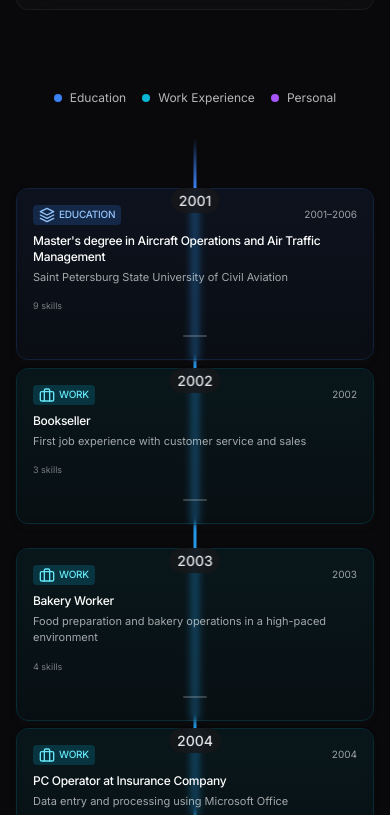
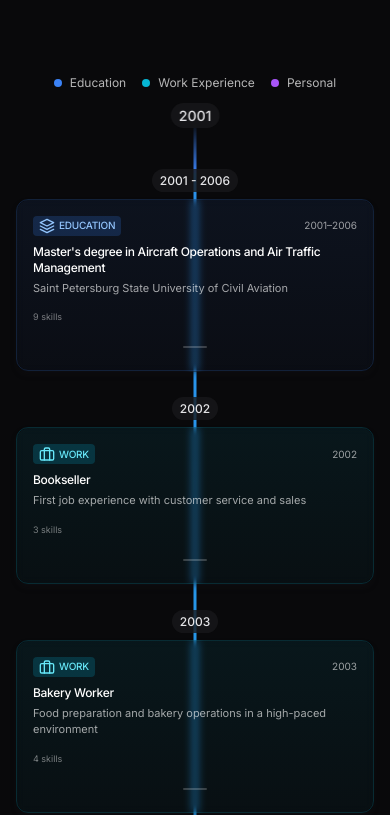
Before and after one commit to fiboboy/cv-website, a Next.js app in the folder web/: page / in a window 390 px wide. Shown: the part 1185-2000 px from the top of the page. Built offline with nearby package versions, Linux system fonts and the light colour scheme.

Commit message:
feat: improve timeline and mobile experience
Update timeline display, navigation and content. Add fixed year markers, adjust skills, improve mobile scrolling.

```diff
--- a/web/src/components/ui/Timeline.tsx
+++ b/web/src/components/ui/Timeline.tsx
@@ -335,7 +335,7 @@ const rawTimelineData: TimelineItem[] = [
     endYear: 2021,
     title: "UX/UI Design Studies",
     description: "Learning UX/UI principles and practical application in student projects",
-    category: 'education',
+    category: 'personal',
     skills: [
       { name: 'UX/UI Design', weight: 7 },
       { name: 'User Experience Focus', weight: 7 },
@@ -371,8 +371,8 @@ const rawTimelineData: TimelineItem[] = [
   {
     startYear: 2015,
     endYear: 2022,
-    title: "OSINT & Drone Operation",
-    description: "Open Source Intelligence gathering and professional drone piloting",
+    title: "OSINT as a hobby",
+    description: "Open Source Intelligence gathering and drone piloting",
     category: 'personal',
     skills: [
       { name: '3D Modeling & Drone Operation', weight: 8 },
--- a/web/src/components/ui/timeline/DesktopTimeline.tsx
+++ b/web/src/components/ui/timeline/DesktopTimeline.tsx
@@ -45,63 +45,75 @@ export function DesktopTimeline({
 
   // Формируем маркеры лет для отображения на таймлайне
   const yearMarkers = useMemo(() => {
-    const markers = [];
+    type YearMarker = {
+      year: number;
+      position: number;
+    };
 
-    // Определяем интервал для отображения маркеров
-    // Показываем каждый год, если всего лет мало, иначе делаем интервал больше
-    const interval = numYears <= 15 ? 1 : Math.ceil(numYears / 10);
+    const markers: YearMarker[] = [];
 
-    // Логика для расчета годов, которые будут отображаться
-    // Начинаем с начального года и идем до конечного с шагом interval
-    for (let year = yearStart; year <= yearEnd; year += interval) {
-      // Получаем позицию для текущего года
-      const yPosition = getYearPosition(year, yearStart, yearEnd, numYears);
+    // Фиксированные годы, которые всегда должны отображаться
+    const fixedYears = [1984, 2001, 2004, 2009, 2014, 2019];
 
+    // Добавляем все фиксированные годы в диапазоне
+    fixedYears.forEach(year => {
+      if (year >= yearStart && year <= yearEnd) {
         markers.push({
           year,
-        position: yPosition,
+          position: getYearPosition(year, yearStart, yearEnd, numYears),
         });
       }
+    });
 
-    // Также добавляем последний год, если он не был добавлен интервалом
-    if (markers[markers.length - 1]?.year !== yearEnd) {
+    // Всегда добавляем 2025 год после последней карточки
+    const lastCardYear = Math.max(
+      ...processedLeftItems.map(item => item.endYear),
+      ...processedRightItems.map(item => item.endYear)
+    );
+
+    const lastCardPosition = Math.max(
+      ...processedLeftItems.map(item => item.basePosition + item.height),
+      ...processedRightItems.map(item => item.basePosition + item.height)
+    );
+
+    // Добавляем 2025 год с отступом от последней карточки
     markers.push({
-        year: yearEnd,
-        position: contentHeight,
+      year: 2025,
+      position: lastCardPosition + 100, // 100px отступ от последней карточки
     });
-    }
+
+    // Сортируем маркеры по годам
+    markers.sort((a, b) => a.year - b.year);
 
     return markers;
-  }, [yearStart, yearEnd, numYears, contentHeight]);
+  }, [yearStart, yearEnd, numYears, contentHeight, processedLeftItems, processedRightItems]);
 
   return (
-    <div className="hidden md:block">
+    <div className="hidden md:block relative min-h-screen">
       {/* Desktop Timeline Legend */}
-      <div className="grid grid-cols-[1fr,auto,1fr] gap-0 relative z-[3]">
+      <div className="grid grid-cols-[1fr,auto,1fr] gap-0 relative z-[3] sticky top-0 py-4">
         <div className="col-span-3">
           <TimelineLegend isMobileView={false} />
         </div>
       </div>
 
+      {/* Main Timeline Container */}
+      <div className="relative" style={{ minHeight: `${totalTimelineHeight}px` }}>
         {/* Timeline center line */}
         <div className="absolute inset-0 flex justify-center z-[1]">
           <div className="relative w-[3px]"
             style={{
-            position: 'absolute',
-            top: '0px', // Start at the top with no offset
-            height: `${totalTimelineHeight}px`, // Full height without offset
+              height: `${totalTimelineHeight}px`,
             }}
           >
-          {/* Верхняя градиентная линия (начало в 1984) */}
+            {/* Верхняя градиентная линия */}
             <div
               className="absolute top-0 w-full bg-gradient-to-b from-transparent to-blue-500"
               style={{
                 height: '50px',
                 zIndex: 3
               }}
-          >
-            {/* Градиент для начала линии */}
-          </div>
+            />
 
             {/* Основная линия с улучшенным градиентом */}
             <div
@@ -113,9 +125,7 @@ export function DesktopTimeline({
                 backgroundSize: '100% 300%',
                 animation: 'gradientFlow 15s linear infinite'
               }}
-          >
-            {/* Основная линия с анимированным градиентом */}
-          </div>
+            />
 
             {/* Градиент внизу */}
             <div
@@ -124,57 +134,15 @@ export function DesktopTimeline({
                 top: `${contentHeight}px`,
                 height: '120px'
               }}
-          >
-            {/* Градиент для конца линии */}
-          </div>
-
-          {/* Улучшенный верхний градиент свечения */}
-          <div
-            className="absolute top-0 w-[15px] -left-[6px] blur-[8px] bg-gradient-to-b from-transparent to-blue-500/40"
-            style={{
-              height: '50px'
-            }}
             />
 
-          {/* Улучшенное свечение основной линии */}
-          <div
-            className="absolute w-[15px] -left-[6px] blur-[8px] timeline-glow"
+            {/* Эффекты свечения */}
+            <div className="absolute w-[15px] -left-[6px] blur-[8px] timeline-glow h-full"
               style={{
-              top: '50px',
-              height: `${contentHeight - 50}px`,
                 background: 'linear-gradient(to bottom, rgba(59, 130, 246, 0.4) 0%, rgba(6, 182, 212, 0.4) 33%, rgba(168, 85, 247, 0.4) 67%, rgba(59, 130, 246, 0.4) 100%)',
                 backgroundSize: '100% 300%',
-              animation: 'gradientFlow 15s linear infinite'
-            }}
-          />
-
-          {/* Улучшенный нижний градиент свечения */}
-          <div
-            className="absolute w-[15px] -left-[6px] blur-[8px] bg-gradient-to-b from-purple-500/40 to-transparent"
-            style={{
-              top: `${contentHeight}px`,
-              height: '120px'
-            }}
-          />
-
-          {/* Бегущая анимированная линия свечения - более яркая и плавная */}
-          <div
-            className="absolute inset-x-0 w-full h-[300px] pointer-events-none z-[2]"
-            style={{
-              top: '50px',
-              background: 'linear-gradient(to bottom, transparent, rgba(255, 255, 255, 0.05) 30%, rgba(255, 255, 255, 0.2) 50%, rgba(255, 255, 255, 0.05) 70%, transparent)',
-              animation: 'timelineGlow 8s ease-in-out infinite',
-              backgroundSize: '100% 300%',
-            }}
-          />
-
-          {/* Дополнительный эффект внешнего свечения */}
-          <div
-            className="absolute w-[25px] -left-[11px] h-full blur-[12px] opacity-20"
-            style={{
-              background: 'linear-gradient(to bottom, rgba(59, 130, 246, 0.3) 0%, rgba(6, 182, 212, 0.3) 33%, rgba(168, 85, 247, 0.3) 67%, rgba(59, 130, 246, 0.3) 100%)',
-              backgroundSize: '100% 300%',
-              animation: 'gradientFlow 15s linear infinite'
+                animation: 'gradientFlow 15s linear infinite',
+                opacity: 0.4
               }}
             />
           </div>
@@ -183,7 +151,7 @@ export function DesktopTimeline({
         {/* Content Grid */}
         <div className="grid grid-cols-[1fr,auto,1fr] gap-0 relative z-[2]">
           {/* Left column - Education and Other items */}
-        <div className="relative flex justify-end">
+          <div className="relative flex justify-end min-h-full">
             {leftItems.map((item, index) => {
               const cardId = `${item.category}-${item.startYear}-${item.title.replace(/\s+/g, '-')}`;
               const isCardExpanded = expandedCard?.id === cardId;
@@ -217,25 +185,12 @@ export function DesktopTimeline({
 
           {/* Center column - Year markers */}
           <div className="relative w-8 flex justify-center" style={{ zIndex: 3 }}>
-          {Array.from(new Set([
-            MIN_YEAR,
-            2001,
-            2004,
-            2009,
-            2014,
-            2019,
-            2025
-          ]))
-            .sort((a, b) => a - b)
-            .map(year => {
-              const yearPos = getPositionByYear(year);
-
-              return (
+            {yearMarkers.map(({ year, position }) => (
               <div
                 key={year}
                 className="absolute flex items-center justify-center h-6 -translate-y-1/2"
                 style={{
-                    top: `${yearPos}px`,
+                  top: `${position}px`,
                   transition: 'all 0.5s cubic-bezier(0.4, 0, 0.2, 1)',
                   zIndex: 3
                 }}
@@ -246,12 +201,11 @@ export function DesktopTimeline({
                   </span>
                 </div>
               </div>
-              );
-            })}
+            ))}
           </div>
 
           {/* Right column - Work items */}
-        <div className="relative flex justify-start">
+          <div className="relative flex justify-start min-h-full">
             {rightItems.map((item, index) => {
               const cardId = `${item.category}-${item.startYear}-${item.title.replace(/\s+/g, '-')}`;
               const isCardExpanded = expandedCard?.id === cardId;
@@ -283,6 +237,7 @@ export function DesktopTimeline({
             })}
           </div>
         </div>
+      </div>
 
       {/* Добавляем стили для анимации */}
       <style jsx global>{`
--- a/web/src/components/ui/timeline/MobileTimeline.tsx
+++ b/web/src/components/ui/timeline/MobileTimeline.tsx
@@ -19,65 +19,18 @@ export function MobileTimeline({
   // Сортируем карточки по году начала для правильного порядка отображения
   const sortedItems = [...processedItems].sort((a, b) => a.startYear - b.startYear);
 
-  // Находим минимальный и максимальный год для расчета масштаба
-  const minYear = Math.min(...sortedItems.map(item => item.startYear));
-  const maxYear = Math.max(...sortedItems.map(item => item.endYear));
-  const totalYears = maxYear - minYear;
+  // Находим минимальный и максимальный год
+  const minYear = 2001; // Фиксированный год начала
+  const maxYear = 2025; // Фиксированный год окончания
 
-  // Базовая высота для одного года (в пикселях)
-  const YEAR_HEIGHT = 180;
-
-  // Создание локальной карты годов для отображения маркеров лет
-  const yearMarkers = React.useMemo(() => {
-    const uniqueYears = new Set<number>();
-
-    // Добавляем все года из карточек
-    sortedItems.forEach(item => {
-      uniqueYears.add(item.startYear);
-      if (item.startYear !== item.endYear) {
-        uniqueYears.add(item.endYear);
-      }
-    });
-
-    // Добавляем промежуточные годы для более равномерного распределения маркеров
-    for (let year = minYear; year <= maxYear; year++) {
-      if (year % 2 === 0) { // Добавляем каждый второй год
-        uniqueYears.add(year);
-      }
-    }
-
-    return Array.from(uniqueYears).sort((a, b) => a - b);
-  }, [sortedItems, minYear, maxYear]);
-
-  // Функция для расчета позиции на основе года
-  const calculatePosition = (year: number) => {
-    return (year - minYear) * YEAR_HEIGHT + 50; // Добавляем отступ сверху
-  };
-
-  // Рассчитываем минимальную высоту контейнера
-  const minContainerHeight = (totalYears + 1) * YEAR_HEIGHT + 150; // Увеличиваем отступ снизу
-
-  // Функция для проверки перекрытия карточек
-  const getCardOffset = (index: number, currentYear: number) => {
-    if (index === 0) return 0;
-
-    // Проверяем предыдущие карточки на перекрытие
-    const previousCards = sortedItems.slice(0, index);
-    const currentPosition = calculatePosition(currentYear);
-
-    let offset = 0;
-    previousCards.forEach((prevItem, i) => {
-      const prevPosition = calculatePosition(prevItem.startYear);
-      const distance = currentPosition - prevPosition;
-
-      // Если карточки слишком близко друг к другу
-      if (distance < 100) {
-        offset = Math.max(offset, 100 - distance);
-      }
-    });
-
-    return offset;
-  };
+  // Вычисляем минимальную высоту контейнера
+  const minContainerHeight = Math.max(
+    sortedItems.reduce((height, item) => {
+      const cardHeight = item.height + item.verticalShift;
+      return Math.max(height, cardHeight);
+    }, 0) + 200, // Добавляем отступ для последнего года
+    600 // Минимальная высота
+  );
 
   return (
     <div className="md:hidden w-full">
@@ -116,44 +69,39 @@ export function MobileTimeline({
             />
           </div>
 
-          {/* Годовые маркеры */}
-          {yearMarkers.map(year => (
+          {/* Год 2001 в начале таймлайна */}
           <div
-              key={year}
             className="absolute left-1/2 transform -translate-x-1/2 flex items-center justify-center z-10"
-              style={{
-                top: `${calculatePosition(year)}px`,
-              }}
+            style={{ top: '-20px' }}
           >
             <div className="relative">
               <span className="text-sm font-medium text-zinc-200 select-none px-2 py-1 bg-zinc-900/80 backdrop-blur-sm rounded-full">
-                  {year}
+                {minYear}
               </span>
             </div>
           </div>
-          ))}
 
           {/* Карточки */}
-          <div className="relative z-[2] flex flex-col">
+          <div className="relative z-[2] pt-8">
             {sortedItems.map((item, index) => {
               const cardId = `${item.category}-${item.startYear}-${item.title.replace(/\s+/g, '-')}`;
               const isCardExpanded = expandedCard?.id === cardId;
 
-              // Расчет позиции карточки с учетом смещения
-              const basePosition = calculatePosition(item.startYear);
-              const offset = getCardOffset(index, item.startYear);
-
               return (
                 <div
                   key={index}
-                  className="w-full"
-                  style={{
-                    position: 'absolute',
-                    top: `${basePosition + offset}px`,
-                    left: 0,
-                    right: 0,
-                  }}
+                  className="w-full py-3"
                 >
+                  {/* Маркер года */}
+                  <div className="flex justify-center mb-2">
+                    <div className="relative">
+                      <span className="text-xs font-medium text-zinc-200 select-none px-2 py-1 bg-zinc-900/80 backdrop-blur-sm rounded-full">
+                        {item.startYear === item.endYear ? item.startYear : `${item.startYear} - ${item.endYear}`}
+                      </span>
+                    </div>
+                  </div>
+
+                  {/* Карточка таймлайна */}
                   <TimelineCard
                     item={item}
                     isRight={index % 2 === 0}
@@ -167,6 +115,18 @@ export function MobileTimeline({
                 </div>
               );
             })}
+          </div>
+
+          {/* Год 2025 в конце таймлайна */}
+          <div
+            className="absolute left-1/2 transform -translate-x-1/2 flex items-center justify-center z-10"
+            style={{ bottom: '-40px' }}
+          >
+            <div className="relative">
+              <span className="text-sm font-medium text-zinc-200 select-none px-2 py-1 bg-zinc-900/80 backdrop-blur-sm rounded-full">
+                {maxYear}
+              </span>
+            </div>
           </div>
         </div>
       </div>
--- a/web/src/components/ui/timeline/SkillsTable.tsx
+++ b/web/src/components/ui/timeline/SkillsTable.tsx
@@ -79,10 +79,42 @@ const SkillsTable = memo(({
         </h3>
         <button
           onClick={() => setIsSkillsExpanded(!isSkillsExpanded)}
-          className={`${isMobile ? 'text-[10px]' : 'text-xs'} text-white/60 hover:text-white/80 transition-colors flex items-center gap-1`}
+          className={`
+            ${isMobile ? 'text-[10px]' : 'text-xs'}
+            relative
+            flex items-center gap-1
+            transition-all
+            duration-300
+            group
+            ${isSkillsExpanded ?
+              'text-white/60 hover:text-white/80' :
+              'animate-text-shine bg-gradient-to-r from-blue-500 via-cyan-500 to-purple-500 bg-clip-text text-transparent bg-300% hover:bg-blue-500'
+            }
+          `}
         >
+          <style jsx>{`
+            @keyframes shine {
+              0% {
+                background-position: 0% center;
+              }
+              100% {
+                background-position: -200% center;
+              }
+            }
+            .animate-text-shine {
+              animation: shine 4s linear infinite;
+            }
+            .bg-300\% {
+              background-size: 300% auto;
+            }
+          `}</style>
           <span>{isSkillsExpanded ? 'Show Less' : 'Show All'}</span>
-          <svg xmlns="http://www.w3.org/2000/svg" className={`h-3 w-3 transition-transform ${isSkillsExpanded ? 'rotate-180' : ''}`} fill="none" viewBox="0 0 24 24" stroke="currentColor">
+          <svg xmlns="http://www.w3.org/2000/svg"
+            className={`h-3 w-3 transition-transform ${isSkillsExpanded ? 'rotate-180' : ''} ${!isSkillsExpanded ? 'group-hover:scale-110' : ''}`}
+            fill="none"
+            viewBox="0 0 24 24"
+            stroke="currentColor"
+          >
             <path strokeLinecap="round" strokeLinejoin="round" strokeWidth={2} d="M19 9l-7 7-7-7" />
           </svg>
         </button>
--- a/web/src/components/ui/timeline/utils.ts
+++ b/web/src/components/ui/timeline/utils.ts
@@ -250,10 +250,10 @@ export const GRADIENT_SPACE = 150; // Пространство для гради
 
 // Константы для расчета позиций
 export const YEAR_MARKERS = [1984, 1994, 2001, 2004, 2009, 2014, 2019, 2025]; // Уменьшаем количество дат между 1984-2001
-const FIRST_PERIOD_HEIGHT = 250; // Высота для периода 1984-2001
-const SECOND_PERIOD_HEIGHT = 1200; // Увеличиваем высоту для периода 2001-2025
-const MIN_CARD_GAP = 300; // Сильно увеличиваем минимальный отступ между карточками
-const CARD_HEIGHT = 200; // Высота карточки
+const FIRST_PERIOD_HEIGHT = 200; // Уменьшаем высоту для первого периода
+const SECOND_PERIOD_HEIGHT = 1600; // Увеличиваем высоту для основного периода
+const MIN_CARD_GAP = 250; // Оптимальный отступ между карточками
+const CARD_HEIGHT = 180; // Немного уменьшаем высоту карточки
 
 // Функция для получения позиции года на таймлайне
 export const getYearPosition = (year: number, minYear: number, maxYear: number, totalYears: number): number => {
@@ -261,10 +261,10 @@ export const getYearPosition = (year: number, minYear: number, maxYear: number,
   const yearPositions: Record<number, number> = {
     1984: 0,
     2001: FIRST_PERIOD_HEIGHT,
-    2004: FIRST_PERIOD_HEIGHT + 200,
-    2009: FIRST_PERIOD_HEIGHT + 450,
-    2014: FIRST_PERIOD_HEIGHT + 700,
-    2019: FIRST_PERIOD_HEIGHT + 950,
+    2004: FIRST_PERIOD_HEIGHT + 250,
+    2009: FIRST_PERIOD_HEIGHT + 500,
+    2014: FIRST_PERIOD_HEIGHT + 800,
+    2019: FIRST_PERIOD_HEIGHT + 1100,
     2025: FIRST_PERIOD_HEIGHT + SECOND_PERIOD_HEIGHT
   };
 
@@ -296,9 +296,9 @@ export const getYearPosition = (year: number, minYear: number, maxYear: number,
     }
   }
 
-  // Линейная интерполяция между ближайшими годами
-  const ratio = (year - prevYear) / (nextYear - prevYear);
-  return yearPositions[prevYear] + ratio * (yearPositions[nextYear] - yearPositions[prevYear]);
+  // Линейная интерполяция
+  const progress = (year - prevYear) / (nextYear - prevYear);
+  return yearPositions[prevYear] + (yearPositions[nextYear] - yearPositions[prevYear]) * progress;
 };
 
 // Функция для проверки перекрытия периодов
@@ -386,8 +386,8 @@ export const topITSkills = [
   },
   {
     name: 'Task & Resource Management',
-    weight: 10,
-    description: 'Advanced task control, resource allocation, and operational efficiency',
+    weight: 9,
+    description: 'Advanced task control and resource allocation',
     type: 'soft'
   },
   {
@@ -398,8 +398,8 @@ export const topITSkills = [
   },
   {
     name: 'Crisis Management',
-    weight: 9,
-    description: 'Emergency response coordination and critical situation handling',
+    weight: 10,
+    description: 'Emergency response and critical situation handling',
     type: 'soft'
   },
   {
@@ -456,7 +456,7 @@ export const topCompetencies = [
   },
   {
     name: 'Crisis management',
-    weight: 9,
+    weight: 10,
     description: 'Management of critical situations and emergency response in high-stakes environments',
     type: 'soft'
   },
@@ -497,7 +497,7 @@ export const fullCompetencies = [
   },
   {
     name: 'Task & Resource Management',
-    weight: 10,
+    weight: 9,
     description: 'Advanced task control and resource allocation',
     type: 'soft'
   },
@@ -529,7 +529,7 @@ export const fullCompetencies = [
   },
   {
     name: 'Crisis Management',
-    weight: 9,
+    weight: 10,
     description: 'Emergency response and critical situation handling',
     type: 'soft'
   },
```
Lines whose indentation alone changed are shown as unchanged.
